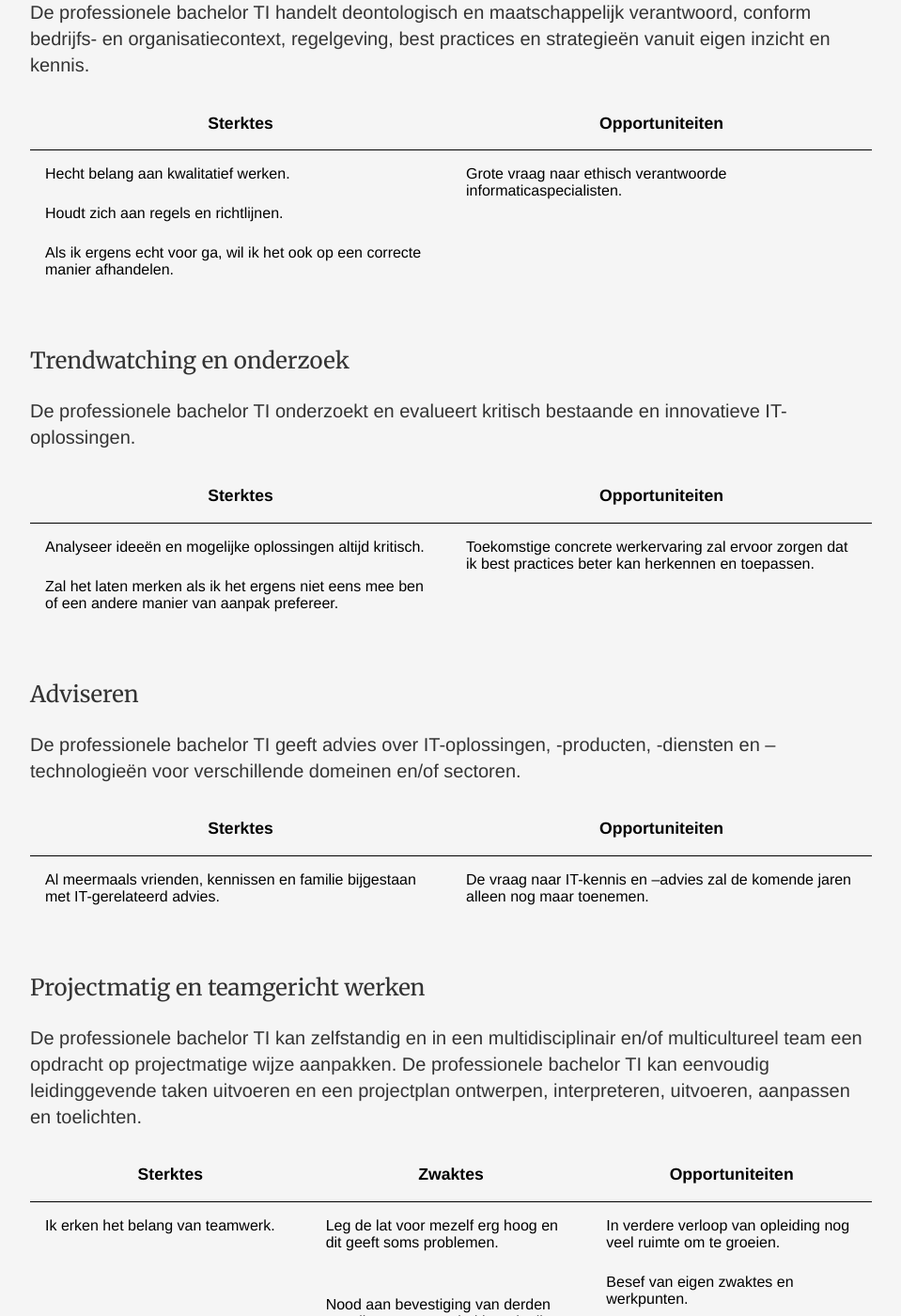
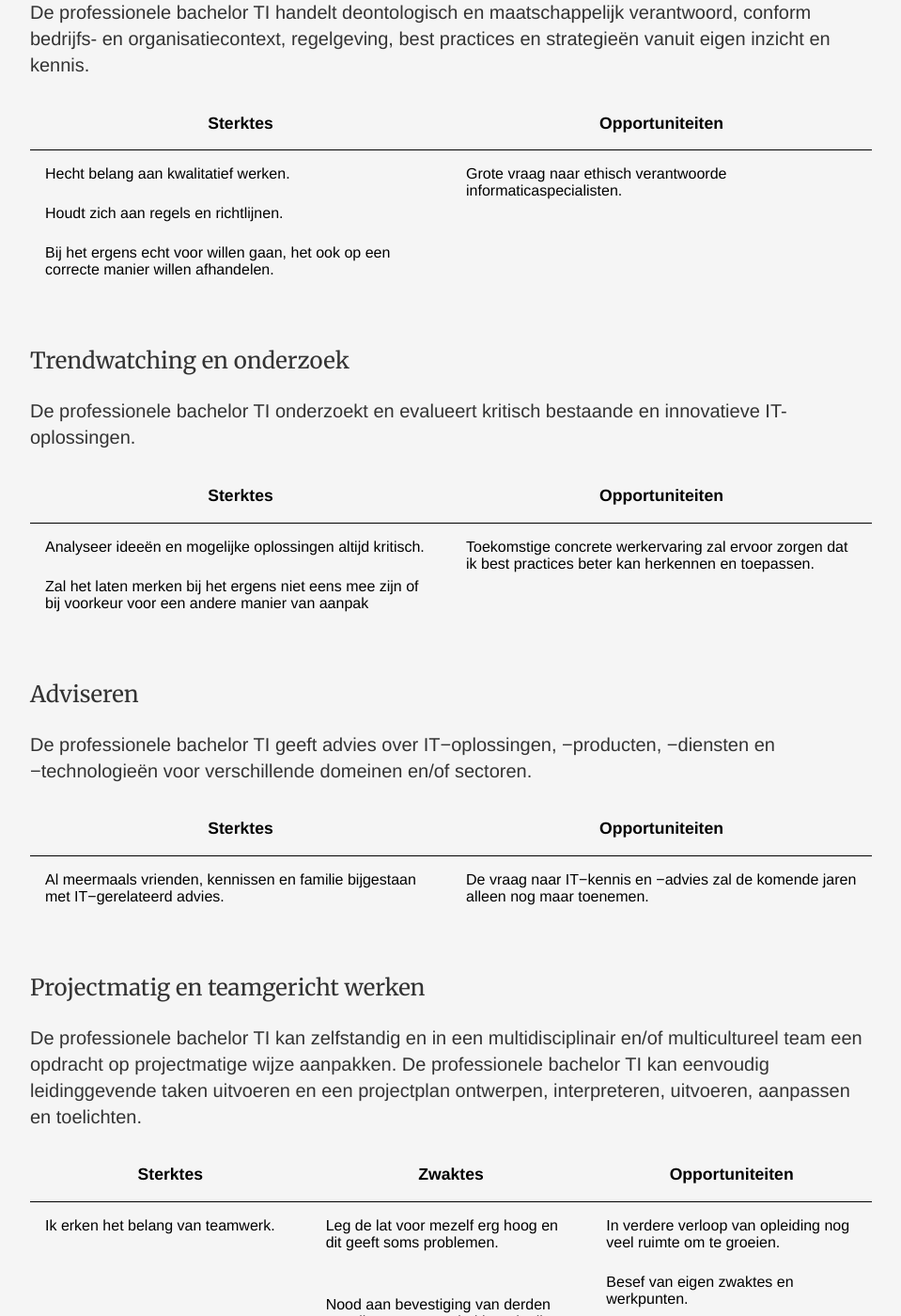
Before and after one commit to Jornax/Jornax.github.io, a Jekyll site: the page built from competences/index.html, in a window 1280 px wide and 1400 px high, scrolled down 2134 px. Shown: the whole window at 94% size, without its empty margins (160-1119 px from the left). Built offline with Jekyll 4.4.1, drawn with Linux system fonts in a browser that asks for light colours; some of the changed text lies outside the part shown.

Commit message:
Update index.html

```diff
--- a/competences/index.html
+++ b/competences/index.html
@@ -209,7 +209,7 @@ title: Competenties & vaardigheden
                                 <ul>
                                     <li>Hecht belang aan kwalitatief werken.</li>
                                     <li>Houdt zich aan regels en richtlijnen.</li>
- 	<li>Als ik ergens echt voor ga, wil ik het ook op een correcte manier afhandelen.</li>
+ 	<li>Bij het ergens echt voor willen gaan, het ook op een correcte manier willen afhandelen.</li>
                                 </ul>
                             </td>
                             <td>
@@ -247,8 +247,8 @@ title: Competenties & vaardigheden
                         <tr>
                             <td>
                                 <ul>
-                                    <li>Analyseer ideeën en mogelijke oplossingen altijd kritisch.</li>
- 		<li>Zal het laten merken als ik het ergens niet eens mee ben of een andere manier van aanpak prefereer.</li>
+                                    <li>Analyseer idee&euml;n en mogelijke oplossingen altijd kritisch.</li>
+ 		<li>Zal het laten merken bij het ergens niet eens mee zijn of bij voorkeur voor een andere manier van aanpak</li>
                                 </ul>
                             </td>
                             <td>
@@ -271,7 +271,7 @@ title: Competenties & vaardigheden
                 <div class="panel-heading">
                     <h3 class="text-center">Adviseren</h3></div>
                 <div class="panel-body">
-                    <p>De professionele bachelor TI geeft advies over IT-oplossingen, -producten, -diensten en –technologie&euml;n voor verschillende domeinen en/of sectoren. </p>
+                    <p>De professionele bachelor TI geeft advies over IT&minus;oplossingen, &minus;producten, &minus;diensten en &minus;technologie&euml;n voor verschillende domeinen en&sol;of sectoren. </p>
                 </div>
 
                 <!-- Table -->
@@ -286,12 +286,12 @@ title: Competenties & vaardigheden
                         <tr>
                             <td>
                                 <ul>
-                                    <li>Al meermaals vrienden, kennissen en familie bijgestaan met IT-gerelateerd advies.</li>
+                                    <li>Al meermaals vrienden, kennissen en familie bijgestaan met IT&minus;gerelateerd advies.</li>
                                 </ul>
                             </td>
                             <td>
                                 <ul>
-                                    <li>De vraag naar IT-kennis en –advies zal de komende jaren alleen nog maar toenemen.</li>
+                                    <li>De vraag naar IT&minus;kennis en &minus;advies zal de komende jaren alleen nog maar toenemen.</li>
                                 </ul>
                             </td>
                         </tr>
@@ -309,7 +309,7 @@ title: Competenties & vaardigheden
                 <div class="panel-heading">
                     <h3 class="text-center">Projectmatig en teamgericht werken</h3></div>
                 <div class="panel-body">
-                    <p>De professionele bachelor TI kan zelfstandig en in een multidisciplinair en/of multicultureel team een opdracht op projectmatige wijze aanpakken. De professionele bachelor TI kan eenvoudig leidinggevende taken uitvoeren en een projectplan ontwerpen, interpreteren, uitvoeren, aanpassen en toelichten. </p>
+                    <p>De professionele bachelor TI kan zelfstandig en in een multidisciplinair en&sol;of multicultureel team een opdracht op projectmatige wijze aanpakken. De professionele bachelor TI kan eenvoudig leidinggevende taken uitvoeren en een projectplan ontwerpen, interpreteren, uitvoeren, aanpassen en toelichten. </p>
                 </div>
 
                 <!-- Table -->
@@ -378,12 +378,10 @@ title: Competenties & vaardigheden
 <li>Ook in het Frans kan ik mijn plan trekken.</li>
                                 </ul>
                             </td>
-                    </thead>
-                    <tbody>
-                        <tr>
                             <td>
                                 <ul>
-<li>Ik presenter niet graag en krijg hier snel stress door.</li>
+<li>Ik presenteer niet graag en krijg hier snel stress door.</li>
+				    </ul>
                         </tr>
                     </tbody>
                 </table>
```
